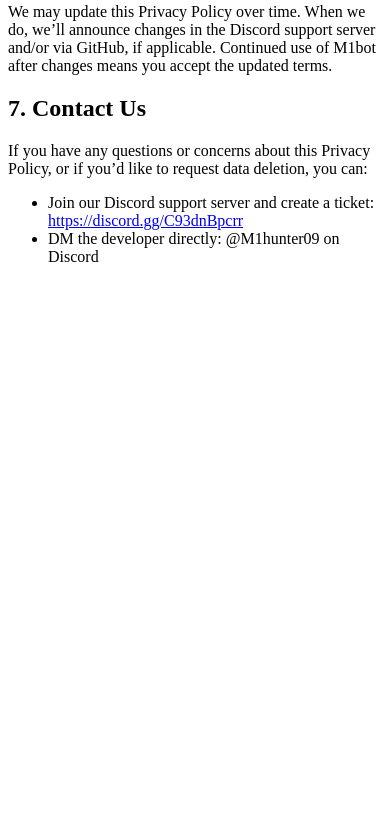
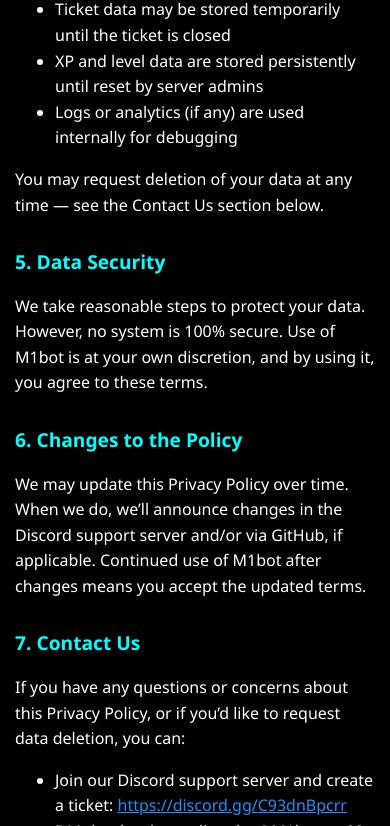
Before and after one commit to M1hunter09/M1Bot-Privacy-Policy, a plain HTML site: page index.html in a window 390 px wide. Shown: the part 1174-2000 px from the top of the page. Before the commit the page ends 1456 px from the top, so only its background shows below. Drawn offline with Linux system fonts and the light colour scheme.

Commit message:
Update index.html

```diff
--- a/index.html
+++ b/index.html
@@ -1,8 +1,52 @@
 <!DOCTYPE html>
-<html>
+<html lang="en">
 <head>
   <meta charset="UTF-8">
   <title>Privacy Policy – M1bot</title>
+  <meta name="viewport" content="width=device-width, initial-scale=1.0">
+  <style>
+    body {
+      background-color: #000;
+      color: #fff;
+      font-family: 'Segoe UI', Tahoma, Geneva, Verdana, sans-serif;
+      line-height: 1.6;
+      font-size: 1.1rem;
+      padding: 20px;
+      max-width: 900px;
+      margin: auto;
+    }
+    h1, h2 {
+      color: #00ffff;
+    }
+    h1 {
+      font-size: 2rem;
+      margin-top: 0;
+    }
+    h2 {
+      font-size: 1.5rem;
+      margin-top: 1.5em;
+    }
+    ul {
+      margin-left: 20px;
+      padding-left: 20px;
+    }
+    a {
+      color: #1e90ff;
+      text-decoration: underline;
+    }
+    @media (max-width: 600px) {
+      body {
+        font-size: 1rem;
+        padding: 15px;
+      }
+      h1 {
+        font-size: 1.5rem;
+      }
+      h2 {
+        font-size: 1.2rem;
+      }
+    }
+  </style>
 </head>
 <body>
   <h1>Privacy Policy for M1bot</h1>
```
